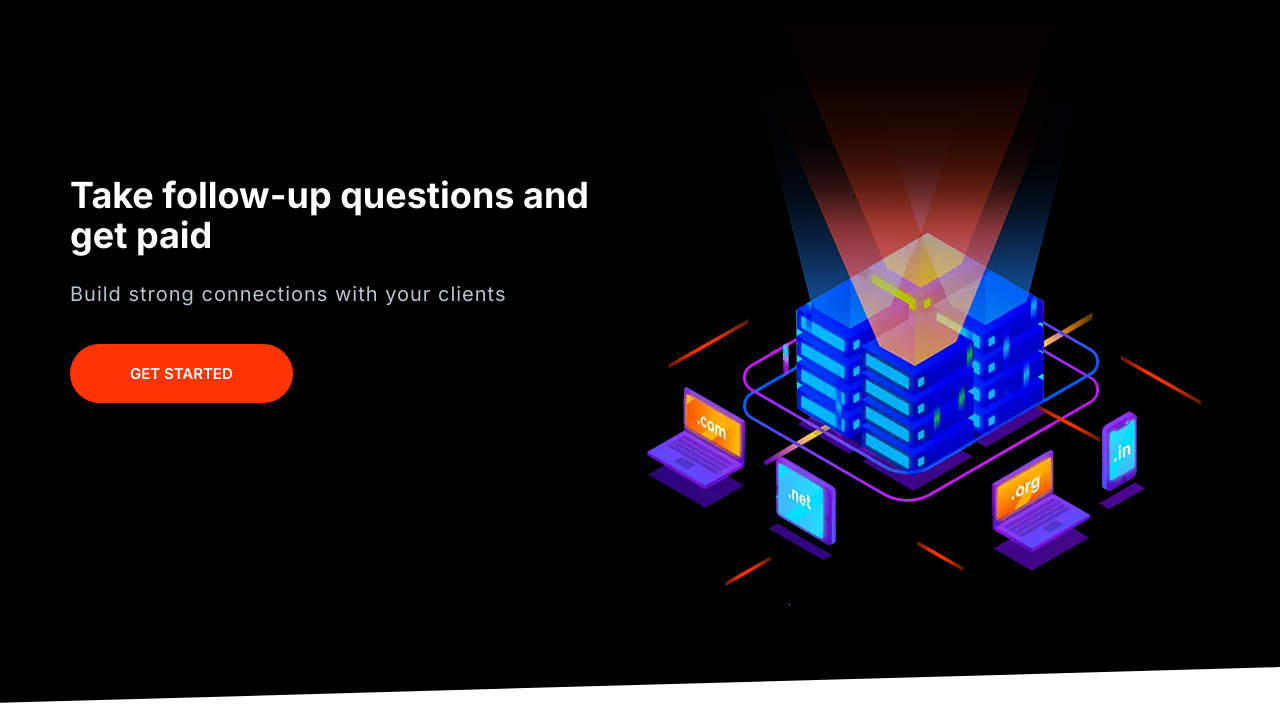
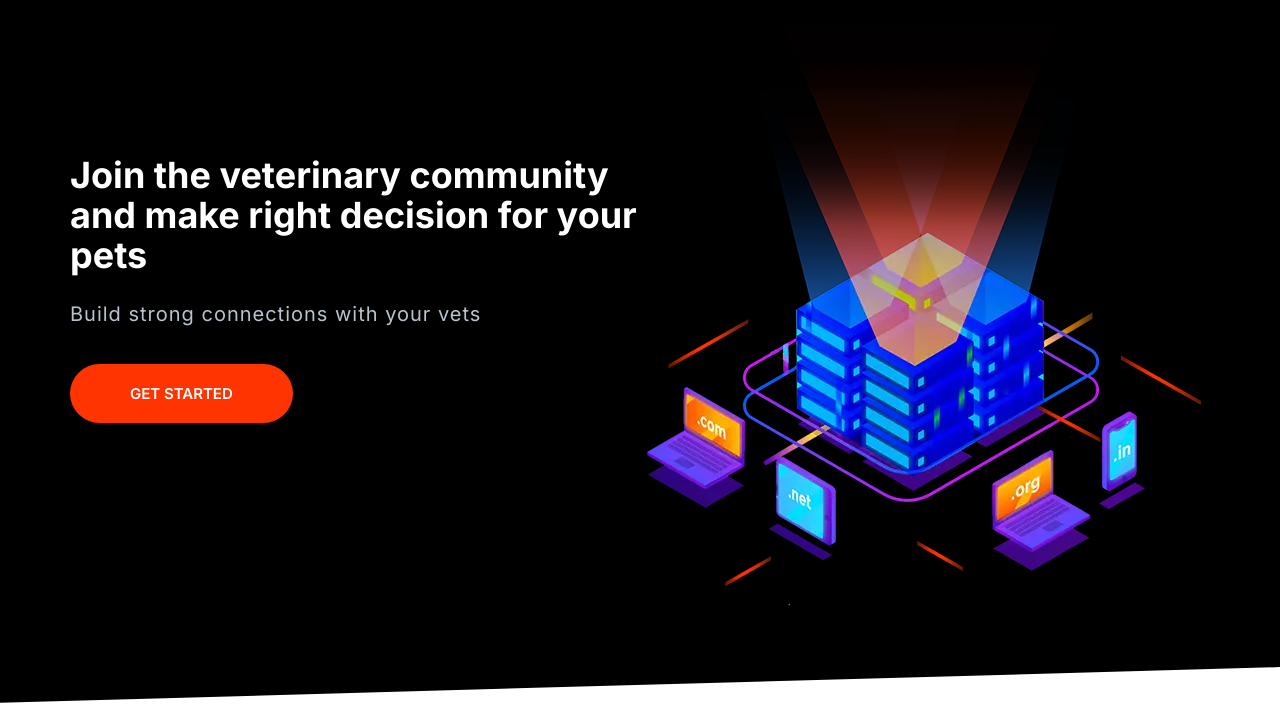
Before and after one commit to geoffcfchen/Vetcation, a website built with Parcel: page index.html in a window 1280 px wide. Shown: the part 74-800 px from the top of the page. Built offline with nearby package versions, Linux system fonts and the light colour scheme; files whose address does not match are found by name.

Commit message:
minor updates

```diff
--- a/index.html
+++ b/index.html
@@ -37,11 +37,9 @@
       <div class="container grid grid--1x2">
         <header class="block__header hero__content">
           <h1 data-aos="fade-right" class="block__heading">
-            Take follow-up questions and get paid
+            Join the veterinary community and make right decision for your pets
           </h1>
-          <p class="hero__tagline">
-            Build strong connections with your clients
-          </p>
+          <p class="hero__tagline">Build strong connections with your vets</p>
           <a href="" class="btn btn--accent btn--stretched">Get Started</a>
         </header>
         <picture data-aos="zoom-in">
```
